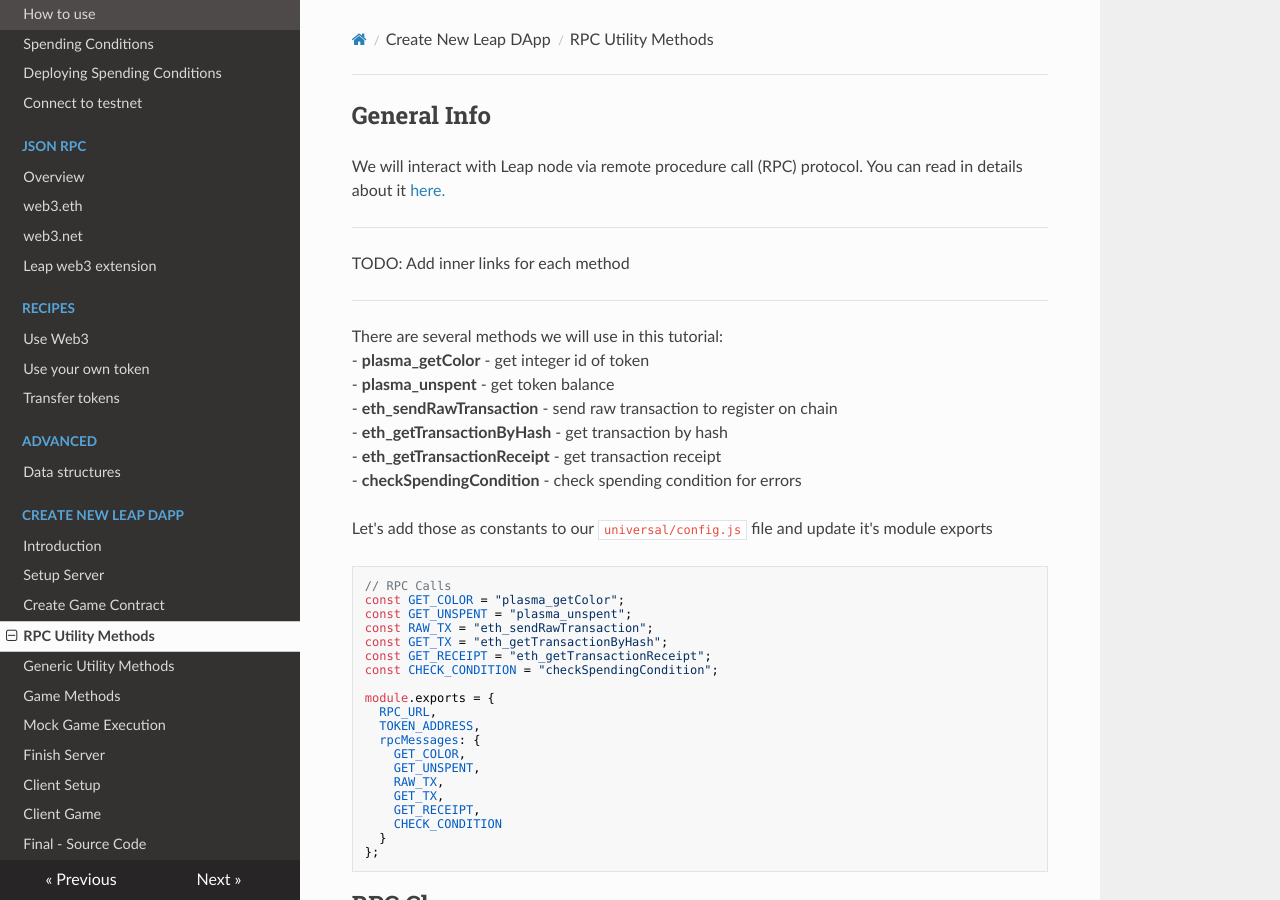
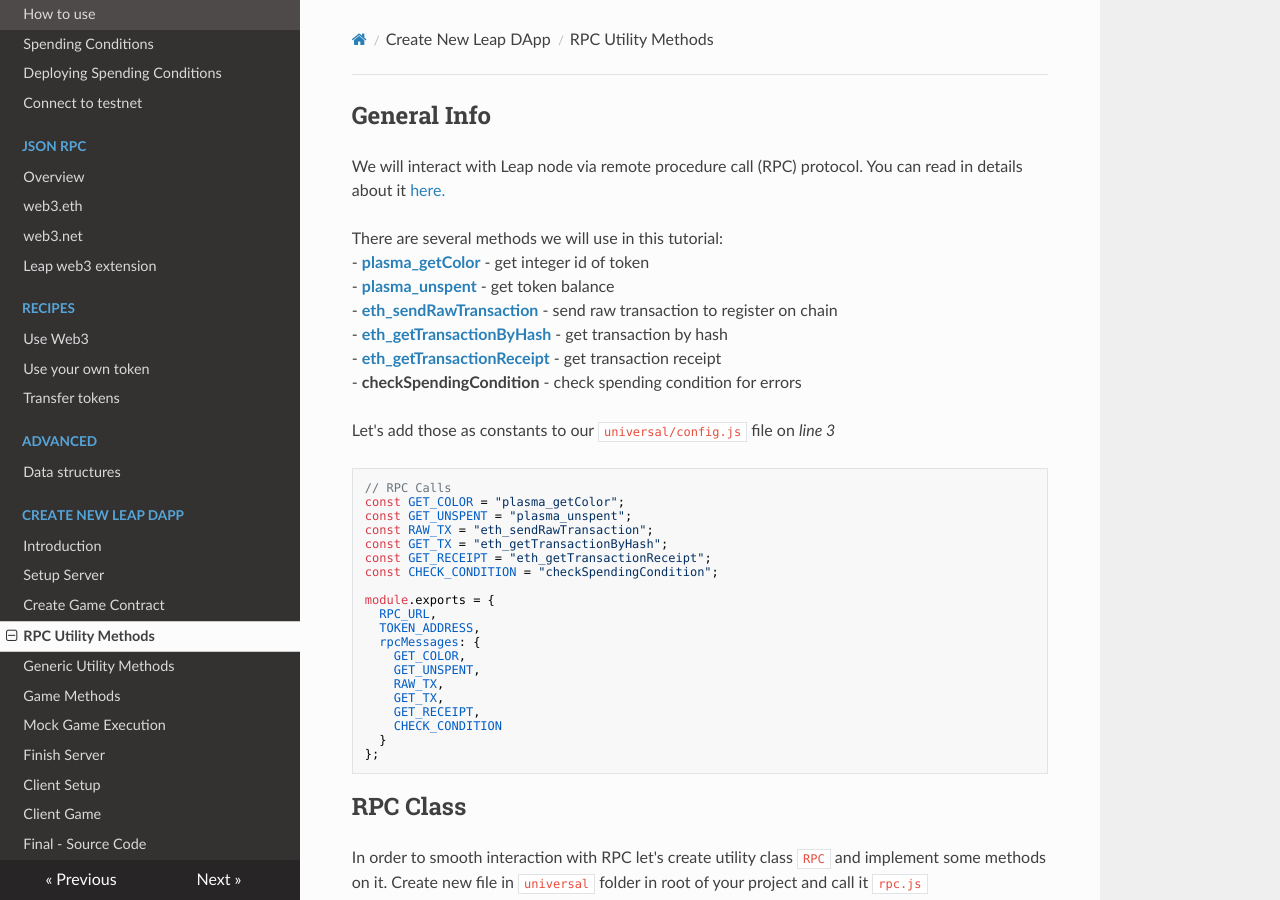
Before and after one commit to leapdao/docs, an MkDocs documentation site: the page built from docs/tutorials/new-dapp/step-3-rpc.md, in a window 1280 px wide and 900 px high. Built offline with MkDocs 1.6.1, drawn with Linux system fonts in a browser that asks for light colours; nearby versions of some CDN libraries.

Commit message:
Add inner links

````diff
--- a/docs/tutorials/new-dapp/step-3-rpc.md
+++ b/docs/tutorials/new-dapp/step-3-rpc.md
@@ -3,19 +3,15 @@ General Info
 We will interact with Leap node via remote procedure call (RPC) protocol.
 You can read in details about it [here.](../../../json-rpc/overview/)
 
-___
-TODO: Add inner links for each method
-___
-
 There are several methods we will use in this tutorial:
-- **plasma_getColor** - get integer id of token
-- **plasma_unspent** - get token balance
-- **eth_sendRawTransaction** - send raw transaction to register on chain
-- **eth_getTransactionByHash** - get transaction by hash
-- **eth_getTransactionReceipt** - get transaction receipt
+- [**plasma_getColor**](../../../json-rpc/web3.plasma/#plasma_getcolor) - get integer id of token
+- [**plasma_unspent**](../../../json-rpc/web3.plasma/##plasma_unspent) - get token balance
+- [**eth_sendRawTransaction**](../../../json-rpc/web3.eth/#eth_sendrawtransaction) - send raw transaction to register on chain
+- [**eth_getTransactionByHash**](../../../json-rpc/web3.eth/#eth_gettransactionbyhash_) - get transaction by hash
+- [**eth_getTransactionReceipt**](../../../json-rpc/web3.eth/#eth_gettransactionreceipt) - get transaction receipt
 - **checkSpendingCondition** - check spending condition for errors
 
-Let's add those as constants to our `universal/config.js` file and update it's module exports
+Let's add those as constants to our `universal/config.js` file on *line 3*
 ```javascript
 // RPC Calls
 const GET_COLOR = "plasma_getColor";
````
